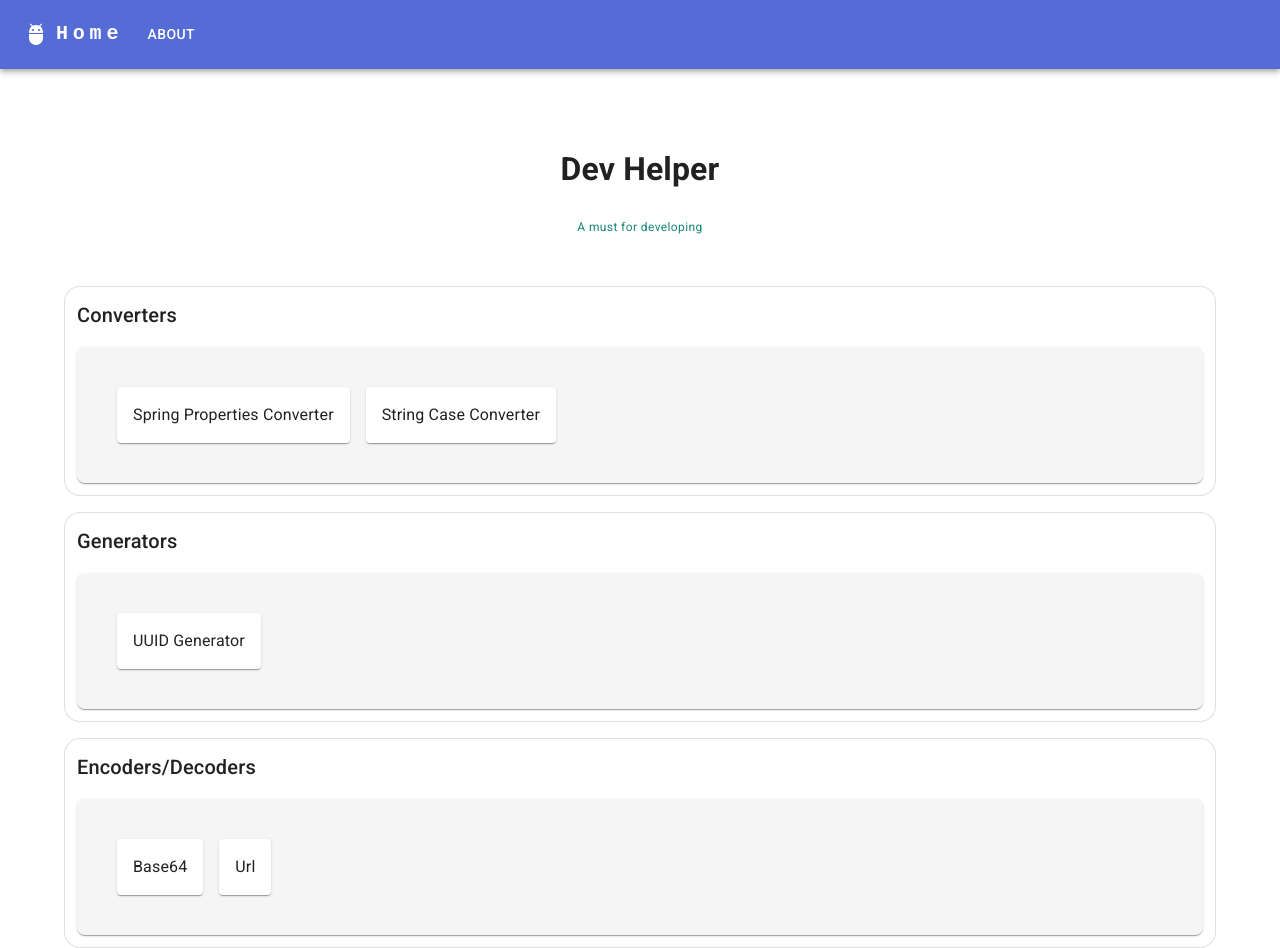
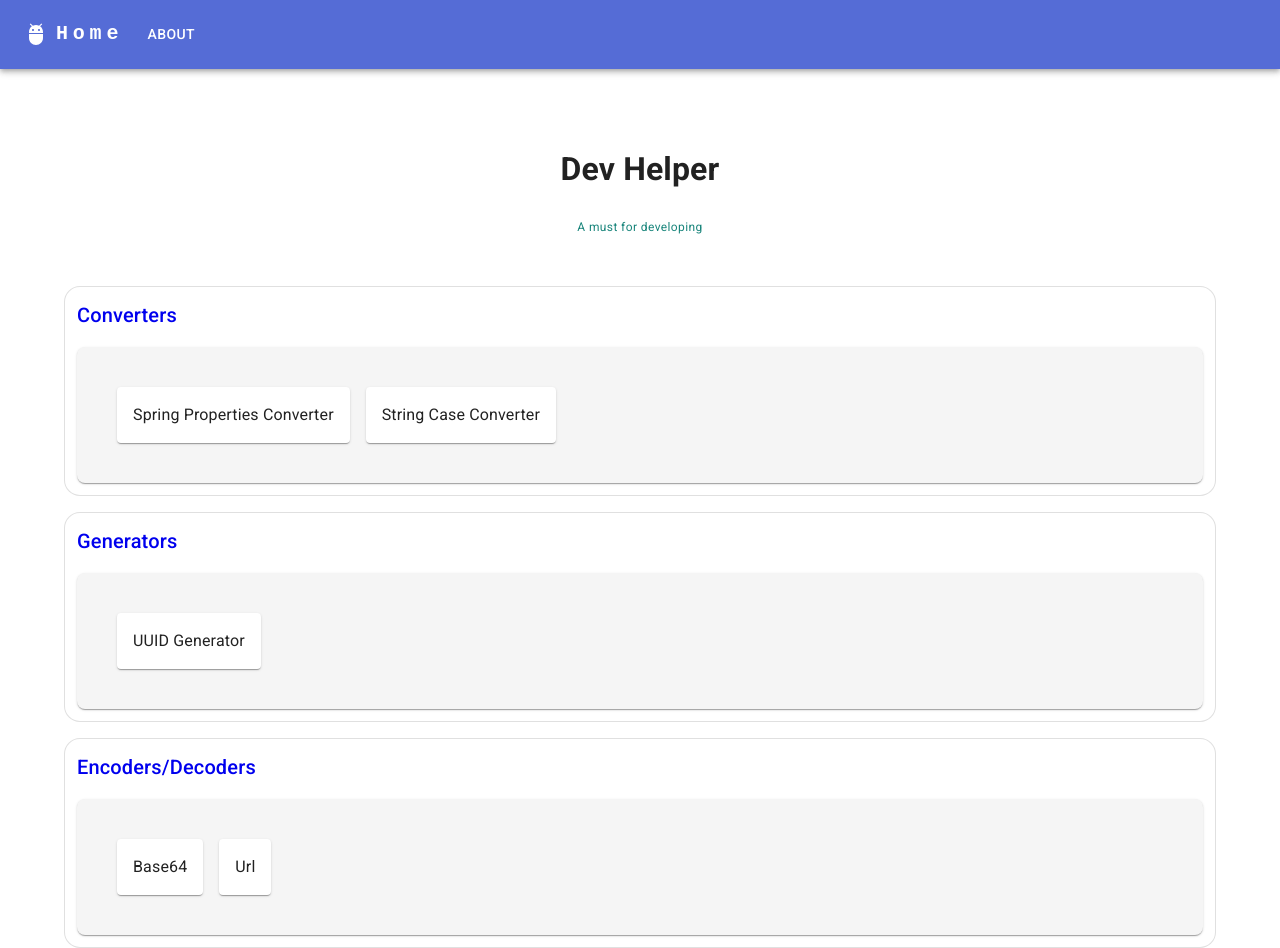
Before and after one commit to SalvatoreDiPalo/dev-helper, a React (Create React App) app: page / in a window 1280 px wide. Built offline with nearby package versions, Linux system fonts and the light colour scheme.

Commit message:
Add href to component type boxes

```diff
--- a/src/pages/Home/index.js
+++ b/src/pages/Home/index.js
@@ -38,7 +38,14 @@ export default function Home() {
               key={`${item.title}-${index}`}
             >
               <Stack spacing={2}>
-                <Typography variant="h6">{item.title}</Typography>
+                <Typography
+                  href={`/${item.path}`}
+                  variant="h6"
+                  component="a"
+                  sx={{ textDecoration: "none" }}
+                >
+                  {item.title}
+                </Typography>
                 <Paper
                   sx={{
                     p: "40px",
```
